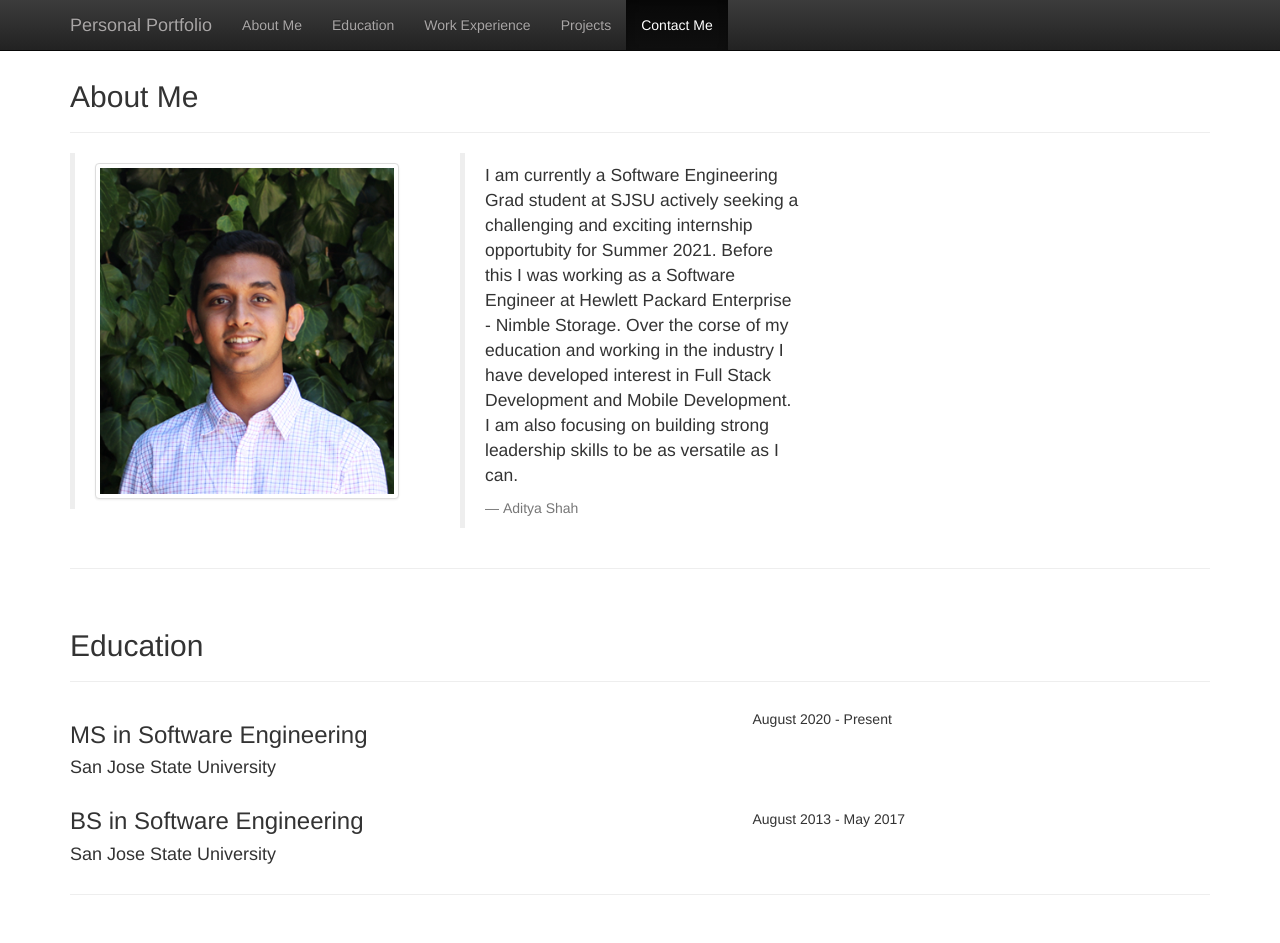
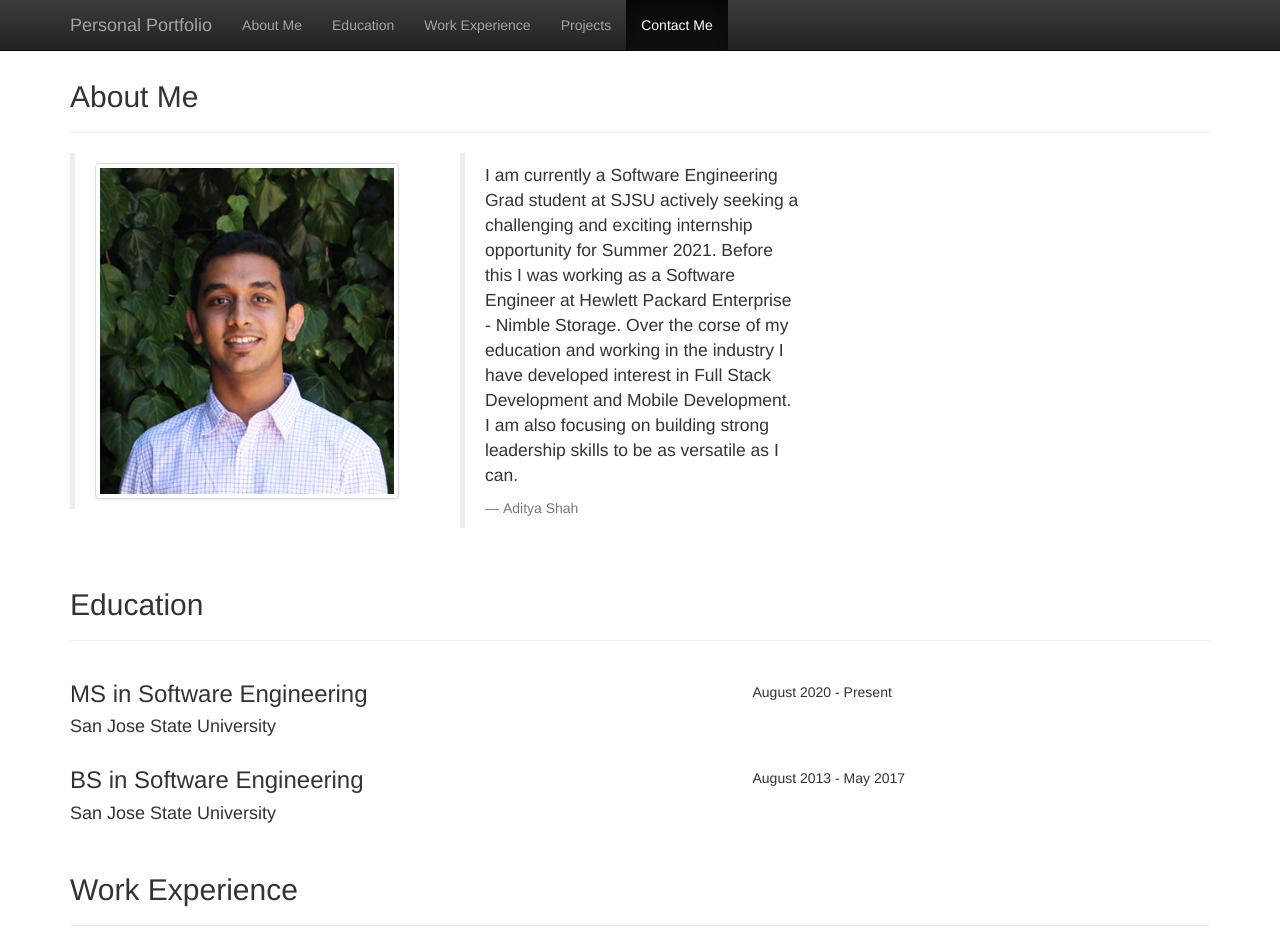
Before and after one commit to aditya-shah73/aditya-shah73.github.io, a plain HTML site: page index.html in a window 1280 px wide. Shown: the top 943 px of the page. Drawn offline with nearby package versions, Linux system fonts and the light colour scheme.

Commit message:
Fixed padding issue and removed line breaks

```diff
--- a/index.html
+++ b/index.html
@@ -53,12 +53,11 @@
   				</div>
   				<div class="col-sm-6 col-md-4">
   					<blockquote>
-  						<p> I am currently a Software Engineering Grad student at SJSU actively seeking a challenging and exciting internship opportubity for Summer 2021. Before this I was working as a Software Engineer at Hewlett Packard Enterprise - Nimble Storage. Over the corse of my education and working in the industry I have developed interest in Full Stack Development and Mobile Development. I am also focusing on building strong leadership skills to be as versatile as I can.</p>
+  						<p> I am currently a Software Engineering Grad student at SJSU actively seeking a challenging and exciting internship opportunity for Summer 2021. Before this I was working as a Software Engineer at Hewlett Packard Enterprise - Nimble Storage. Over the corse of my education and working in the industry I have developed interest in Full Stack Development and Mobile Development. I am also focusing on building strong leadership skills to be as versatile as I can.</p>
   						<footer>Aditya Shah</footer>
   					</blockquote>
   				</div>
   			</div><!-- End row -->
-				<hr>
   		</section>
   	</div><!--End Container-->
 
@@ -74,7 +73,7 @@
 						<h4>San Jose State University</h4>
 					</div>
 					<div class="col-sm-5">
-						<h5>August 2020 - Present</h5>
+						<h5 id="edu">August 2020 - Present</h5>
 					</div>
 				</div>
 				<div class="row">
@@ -86,7 +85,6 @@
 						<h5 id="edu">August 2013 - May 2017</h5>
 					</div>
 				</div>
-				<hr>
 			</section>
 		</div><!--End Container-->
 
@@ -138,7 +136,6 @@
 		  				</div>
 		  			 </div>
 		  			</div>
-		  			<hr>
 				</section>
 			</div><!-- End Container -->
 
@@ -183,7 +180,6 @@
 					<a href = "https://github.com/aditya-shah73/MeLotto" target="_blank"> <img src="assets/github.png" class="img-responsive" id="github" alt="image"> </a>
 				</div>
 			</div>
-			<hr>
 		</section>
 	</div>
 
```
